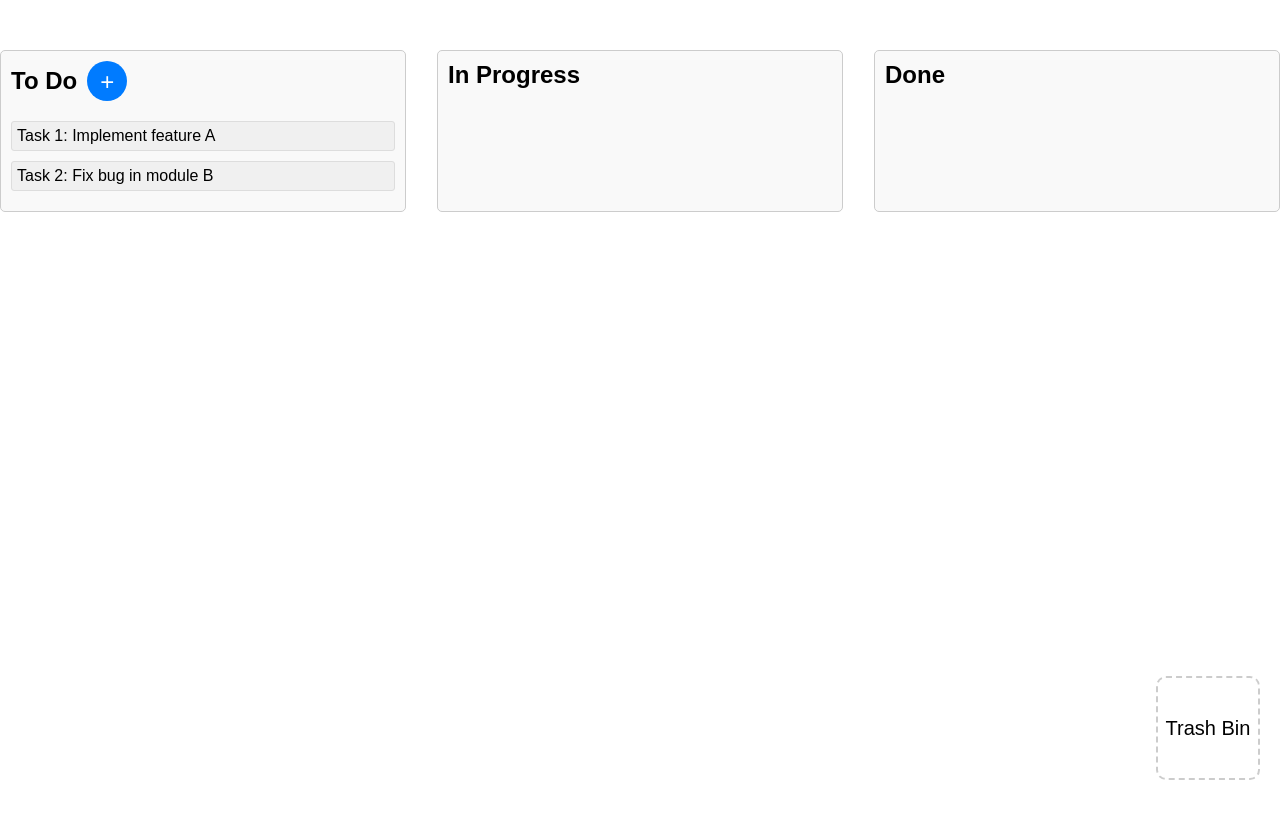
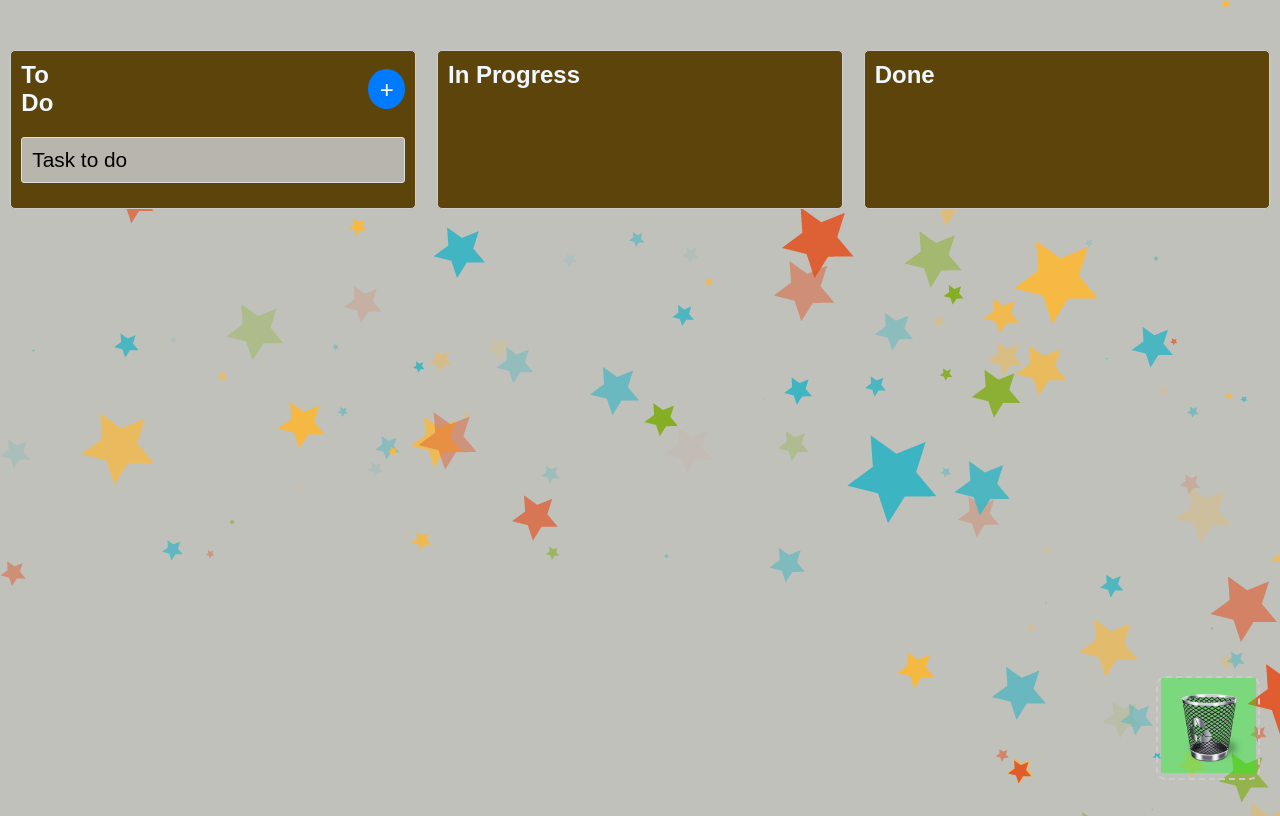
Before and after one commit to lessons-in-coding/new-task-board, a plain HTML site: page index.html in a window 1280 px wide. Drawn offline with Linux system fonts and the light colour scheme.

Commit message:
made some changes to css and html

```diff
--- a/assets/css/style.css
+++ b/assets/css/style.css
@@ -2,11 +2,13 @@ body {
   font-family: Arial, sans-serif;
   margin: 0;
   padding: 0;
+  background-color: rgba(189, 189, 183, 0.936);
+  background-image: url("../images/stars1.png");
 }
 
 .container {
   display: flex;
-    justify-content: space-between;
+  justify-content: space-around;
   margin-top: 50px;
   position: relative;
 }
@@ -16,7 +18,7 @@ body {
   border: 1px solid #ccc;
   padding: 10px;
   border-radius: 5px;
-    background-color: #f9f9f9;
+  background-color: #5d440a;
   position: relative;
 }
 
@@ -24,6 +26,7 @@ body {
   margin-top: 0;
   display: flex;
   align-items: center; /* Center items vertically */
+  color: aliceblue;
 }
 
 .task {
@@ -31,12 +34,14 @@ body {
   border: 1px solid #ddd;
   border-radius: 3px;
   padding: 5px;
-    margin-bottom: 10px; /* Increased margin for space between tasks */
+  margin-bottom: 15px; /* Increased margin for space between tasks */
   cursor: pointer;
+  font-size: 1.3rem;
 }
 
 .task[contenteditable="true"] {
-    background-color: #f0f0f0;
+  background-color: rgba(189, 189, 183, 0.936);
+  padding: 10px;
 }
 
 #trash-bin {
@@ -52,6 +57,11 @@ body {
   bottom: 20px;
   right: 20px;
 }
+img {
+  width: 75px;
+  background-color: rgba(0, 255, 17, 0.363);
+  padding: 10px;
+}
 
 #add-task {
   width: 40px;
@@ -64,5 +74,5 @@ body {
   text-align: center;
   line-height: 40px;
   cursor: pointer;
-    margin-left: 10px; /* Added margin to separate from the "+" sign */
+  margin-left: 75%; /* Added margin to separate from the "+" sign */
 }
--- a/index.html
+++ b/index.html
@@ -23,9 +23,9 @@
           ondragstart="drag(event)"
           contenteditable="true"
         >
-          Task 1: Implement feature A
+          Task to do
         </div>
-        <div
+        <!-- <div
           class="task"
           draggable="true"
           id="task2"
@@ -34,7 +34,7 @@
           contenteditable="true"
         >
           Task 2: Fix bug in module B
-        </div>
+        </div> -->
       </div>
       <div
         class="column"
@@ -55,7 +55,7 @@
     </div>
 
     <div id="trash-bin" ondrop="dropTrash(event)" ondragover="allowDrop(event)">
-      Trash Bin
+      <img src="./assets/images/trash.png" alt="Trash Bin" />
     </div>
 
     <script src="./assets/js/script.js"></script>
```
Also changed, not shown: assets/images/stars1.png (added), assets/images/trash.png (added). Lines whose indentation alone changed are shown as unchanged.
